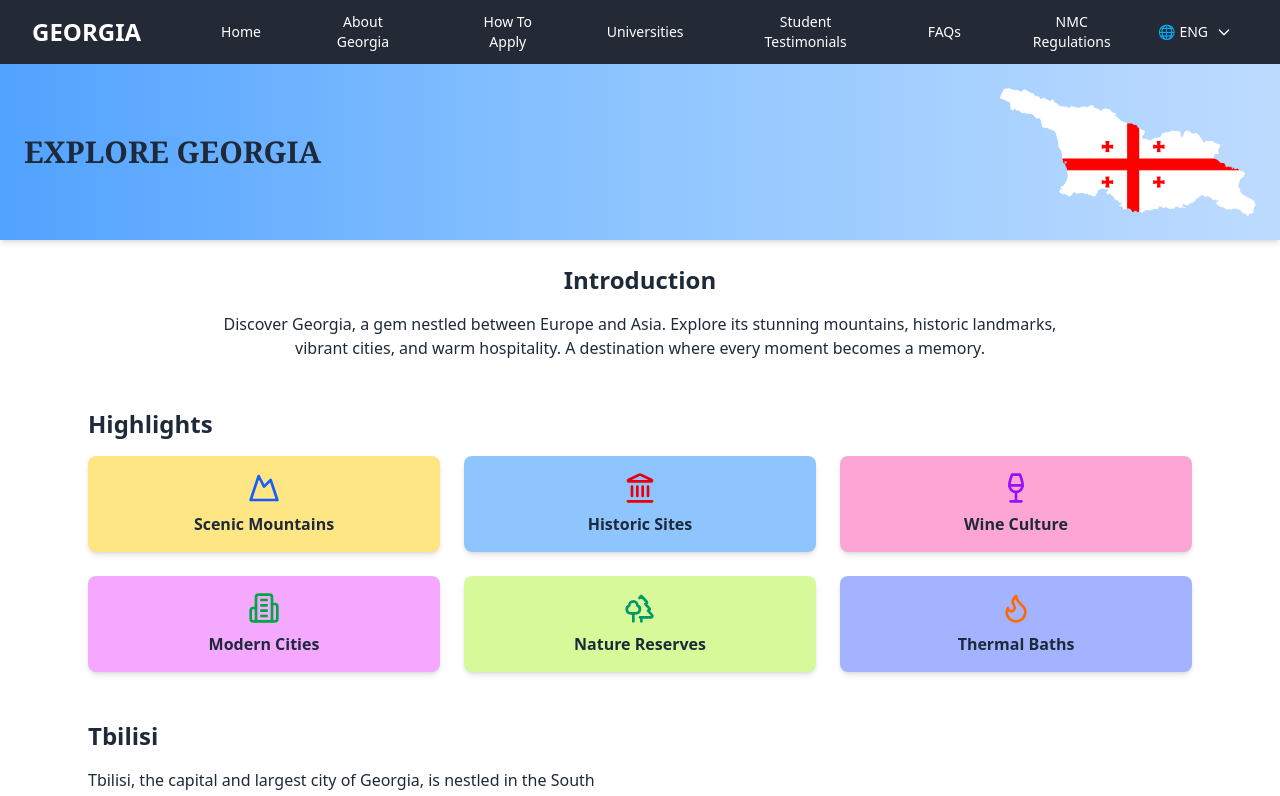
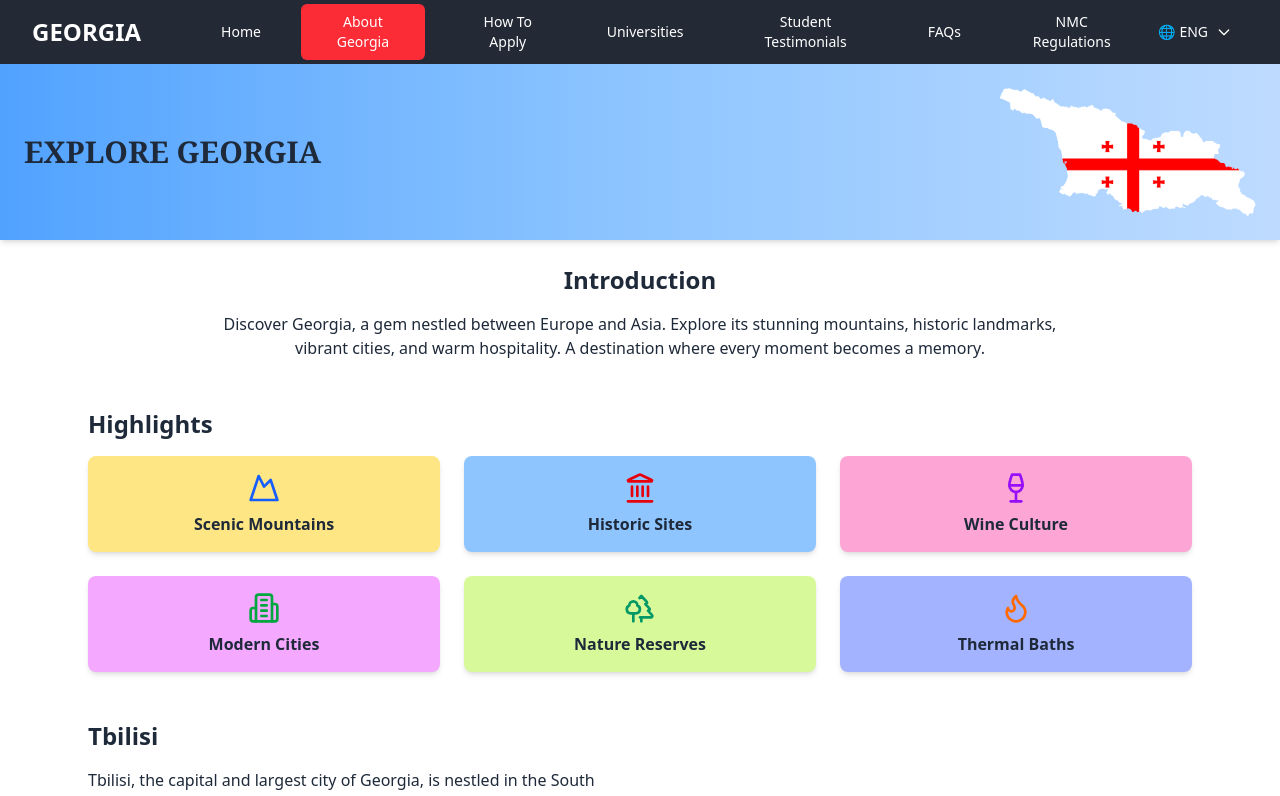
Before and after one commit to Eagleeye1811/mbbs-in-georgia, a React (Vite) app in the folder frontend/: page /AboutGeorgia in a window 1280 px wide. Shown: the top 796 px of the page. Built offline with nearby package versions, Linux system fonts and the light colour scheme.

Commit message:
some commit

```diff
--- a/frontend/src/components/Navbar.jsx
+++ b/frontend/src/components/Navbar.jsx
@@ -4,7 +4,7 @@ import "./Navbar.css"; // Create this CSS file for the animation
 
 const navItems = [
   { name: "Home", href: "/" },
-  { name: "About Georgia", href: "/about" },
+  { name: "About Georgia", href: "/AboutGeorgia" },
   { name: "How To Apply", href: "/how-to-apply" },
   { name: "Universities", href: "/universities" },
   { name: "Student Testimonials", href: "/testimonials" },
--- a/frontend/src/pages/AboutGeorgia.jsx
+++ b/frontend/src/pages/AboutGeorgia.jsx
@@ -24,7 +24,7 @@ import mtskheta from "../assets/mtskheta.jpg"
 import tbilisi from "../assets/tbilisi.jpg"
 
 
-const ExploreGeorgia = () => {
+const AboutGeorgia = () => {
   return (
     <div className="bg-white text-gray-800 font-sans">
       {/* Header */}
@@ -207,4 +207,4 @@ const ExploreGeorgia = () => {
   );
 };
 
-export default ExploreGeorgia;
+export default AboutGeorgia;
```
